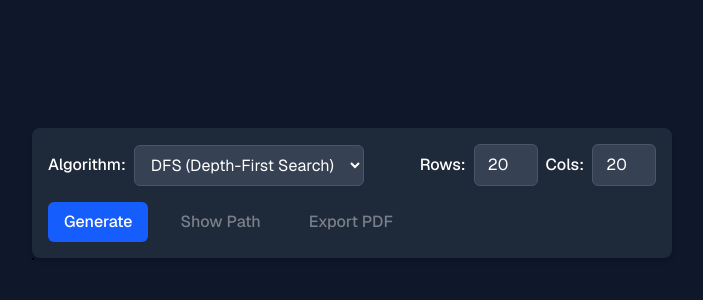
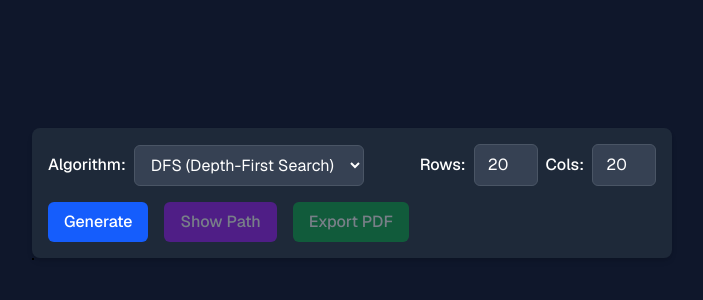
Before and after one commit to sebast825/maze-lab, a Next.js app: page / in a window 1280 px wide. Shown: the top 300 px of the page, without its empty margins (288-991 px from the left). Built offline with nearby package versions, Linux system fonts and the light colour scheme.

Commit message:
refactor(ui): derive ActionButton and IconButton color and size types from variant maps

```diff
--- a/src/components/actionButton.tsx
+++ b/src/components/actionButton.tsx
@@ -1,10 +1,11 @@
 import { ReactNode } from "react";
+import { colorVariants } from "./themes";
 interface ActionButtonProps {
   action: () => void;
   disable?: boolean;
   text?: string;
   children?: ReactNode;
-  color: string;
+  color: keyof typeof colorVariants;
 }
 
 export const ActionButton = ({
@@ -18,7 +19,7 @@ export const ActionButton = ({
     <button
       onClick={action}
       disabled={disable}
-      className={`px-4 py-2 bg-${color}-600 text-white font-medium rounded-md hover:bg-${color}-700 cursor-pointer transition disabled:opacity-40  disabled:cursor-not-allowed`}
+      className={`px-4 py-2  text-white font-medium rounded-md ${colorVariants[color]} cursor-pointer transition disabled:opacity-40  disabled:cursor-not-allowed`}
     >
       <div className="flex display-row items-center gap-2 ">
         {children}
--- a/src/components/iconButton.tsx
+++ b/src/components/iconButton.tsx
@@ -1,11 +1,12 @@
 import { ReactNode } from "react";
+import { colorVariants, sizeVariants } from "./themes";
 
 interface IconButtonProps {
   action: () => void;
   disable?: boolean;
-color: "orange" | "red" | "slate" | "rose" | "blue";
+  color: keyof typeof colorVariants;
   children: ReactNode;
-  size?: "sm" | "md";
+  size?: keyof typeof sizeVariants;
 }
 
 export const IconButton = ({
@@ -13,24 +14,15 @@ export const IconButton = ({
   disable = false,
   color,
   children,
-  size = "md"
+  size = "md",
 }: IconButtonProps) => {
-   const colorVariants = {
-    orange: "bg-orange-600 hover:bg-orange-700 text-white",
-    red: "bg-red-600 hover:bg-red-700 text-white",
-    slate: "bg-slate-600 hover:bg-slate-700 text-white",
-    rose: "bg-rose-600 hover:bg-rose-700 text-white",
-    blue: "bg-blue-600 hover:bg-blue-700 text-white",
-  };
-  const sizeVariants = {
-    sm: "p-2.5",
-    md: "p-4",
-  };
   return (
     <button
       onClick={action}
       disabled={disable}
-className={`text-white rounded-full transition cursor-pointer disabled:opacity-40 disabled:cursor-not-allowed flex items-center justify-center ${sizeVariants[size]} ${colorVariants[color]}`}>      {children}
+      className={`rounded-full transition cursor-pointer disabled:opacity-40 disabled:cursor-not-allowed flex items-center justify-center ${sizeVariants[size]} ${colorVariants[color]}`}
+    >
+      {children}
     </button>
   );
 };
--- /dev/null
+++ b/src/components/themes.ts
@@ -0,0 +1,15 @@
+// Style maps defined outside to prevent re-allocation on every render
+export const colorVariants = {
+  orange: "bg-orange-600 hover:bg-orange-700 text-white",
+  red: "bg-red-600 hover:bg-red-700 text-white",
+  slate: "bg-slate-600 hover:bg-slate-700 text-white",
+  rose: "bg-rose-600 hover:bg-rose-700 text-white",
+  blue: "bg-blue-600 hover:bg-blue-700 text-white",
+  purple: "bg-purple-600 hover:bg-purple-700 text-white",
+  green: "bg-green-600 hover:bg-green-700 text-white",
+};
+
+export const sizeVariants = {
+  sm: "p-2.5",
+  md: "p-4",
+};
```
